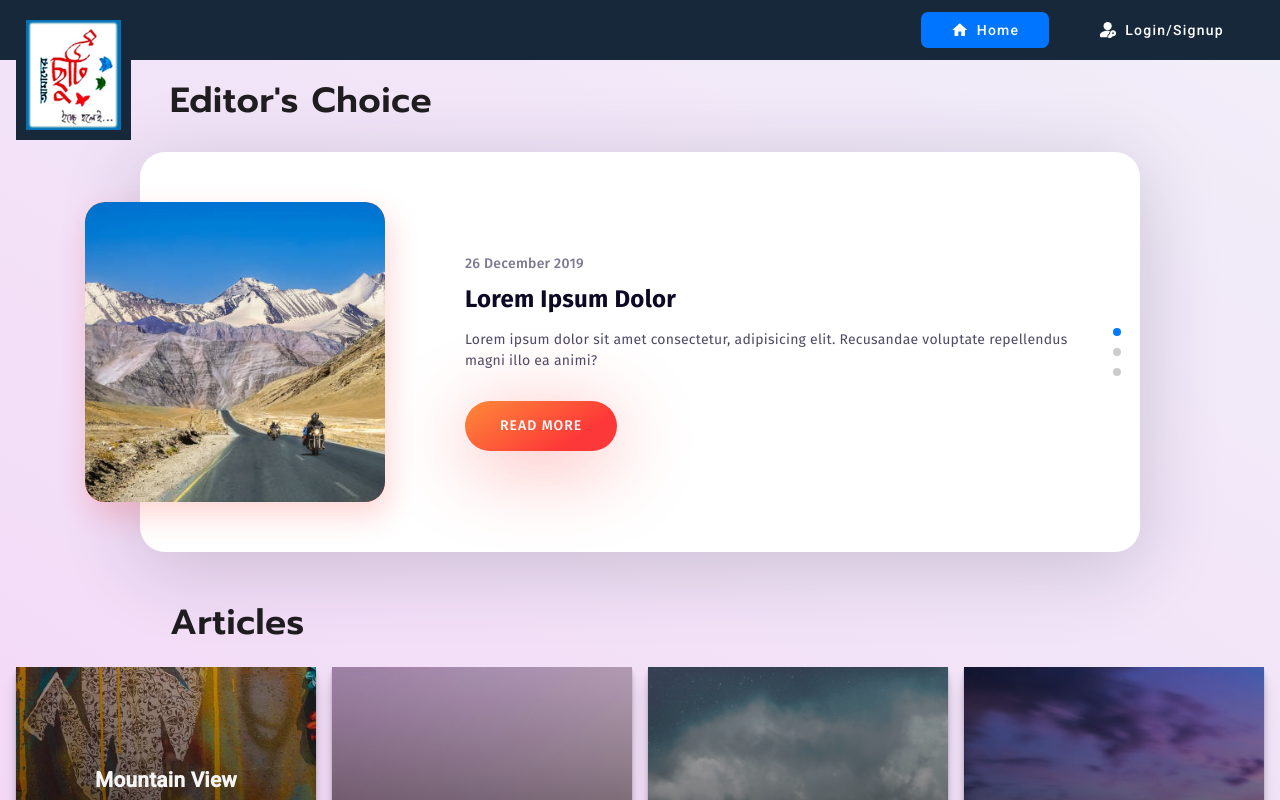
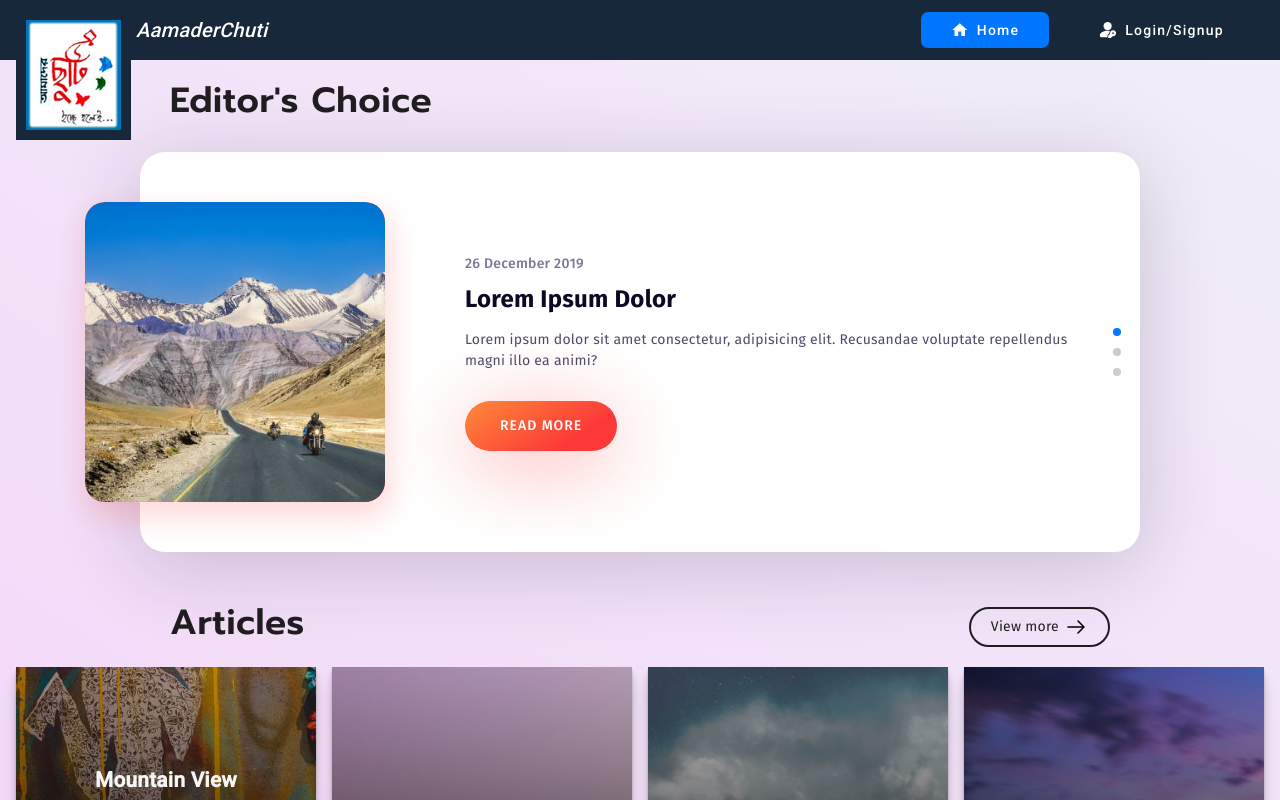
Before and after one commit to Sahil-Ahmed19/AmaderChuti, an Angular app: page / in a window 1280 px wide. Shown: the top 800 px of the page. Built offline with nearby package versions, Linux system fonts and the light colour scheme.

Commit message:
view more button added

```diff
--- a/src/app/home/article-card/article-card.component.html
+++ b/src/app/home/article-card/article-card.component.html
@@ -1,6 +1,10 @@
 <div class="article-container">
-    <div class="title">
+    <div class="title flex">
       <h2 class="section-title">Articles</h2>
+      <p class="view-more">
+        View more
+        <span class="svg"><img src="assets/svg-icons/right-arrow.svg"></span>
+      </p>
     </div>
 
     <main class="page-content">
--- a/src/app/home/article-card/article-card.component.scss
+++ b/src/app/home/article-card/article-card.component.scss
@@ -20,6 +20,39 @@
       text-align: left;
     }
   }
+
+  .title.flex {
+    display: flex;
+    justify-content: space-between;
+    align-items: center;
+
+    p.view-more {
+      margin: 0;
+      padding: 0px 20px;
+      border: 2px solid;
+      border-radius: 20px;
+      cursor: pointer;
+      transition: all 0.3s;
+      display: flex;
+      align-items: center;
+      justify-content: center;
+      gap: 5px;
+
+      span.svg {
+        padding-top: 6px;
+        transition: all 0.3s;
+      }
+
+      &:hover{
+        border: 2px solid #fff;
+        color: #130649;
+
+        span.svg{
+          transform: rotate(360deg);
+        }
+      }
+  }
+}
 
   .page-content {
     display: grid;
--- a/src/app/layout/navbar/navbar.component.html
+++ b/src/app/layout/navbar/navbar.component.html
@@ -5,9 +5,9 @@
     <figure class="logo">
       <img src="../../../assets/images/amaderchuti.jpg">
     </figure>
-    <!-- <span>
-      AmaderChuti
-    </span> -->
+    <span class="website-name">
+      AamaderChuti
+    </span>
     <span class="spacer"></span>
     <div class="tabs">
       <a mat-button href="/" class="top-menu-item active">
--- a/src/app/layout/navbar/navbar.component.scss
+++ b/src/app/layout/navbar/navbar.component.scss
@@ -7,6 +7,11 @@ mat-toolbar{
     background: #18283B;
     position: fixed;
     z-index: 9999;
+
+    span.website-name {
+        margin-left: 120px;
+        font-style: italic;
+    }
 
     a{
         padding: 8px 30px;
```
Also changed, not shown: src/assets/svg-icons/right-arrow.svg (added).
